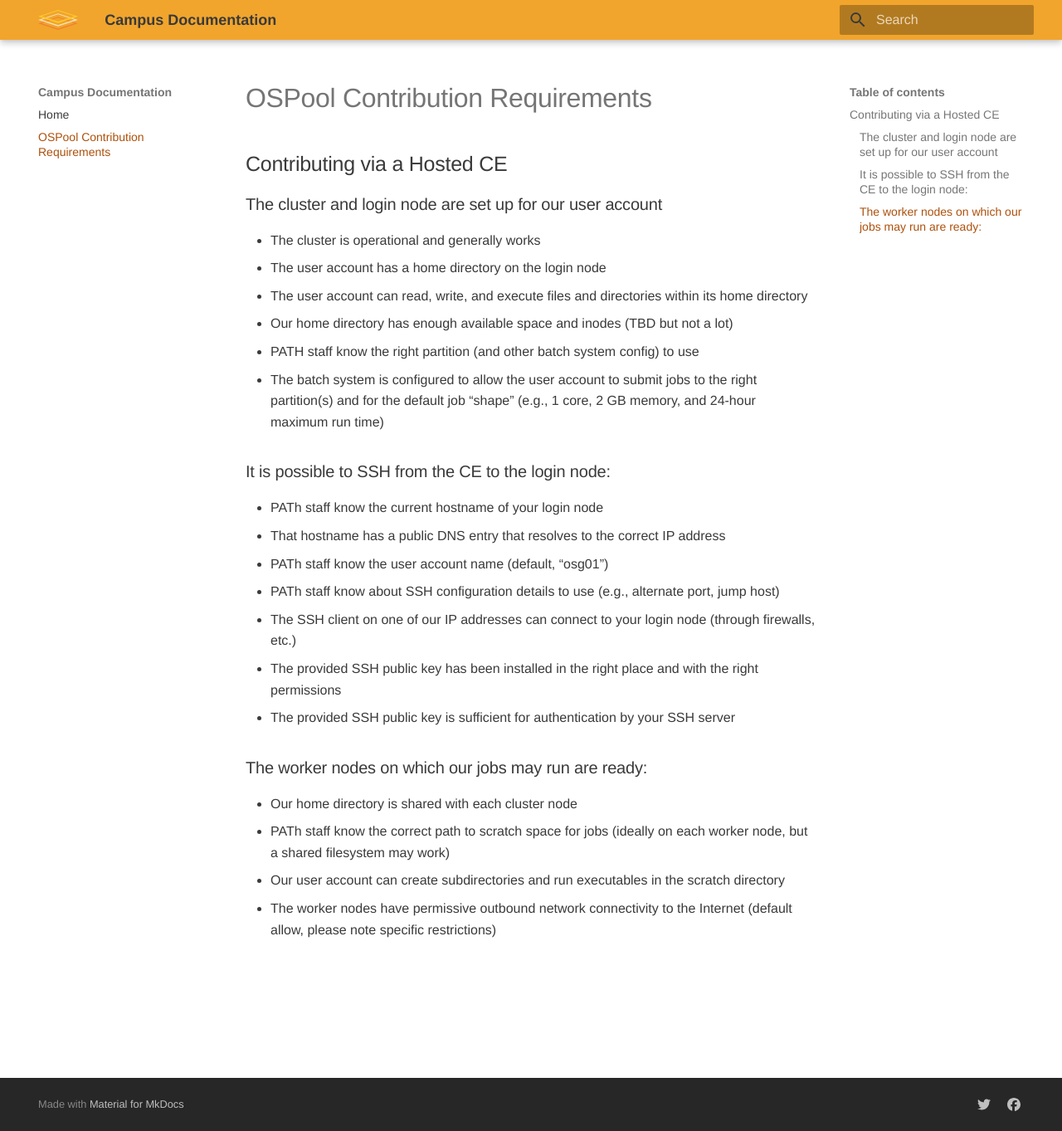
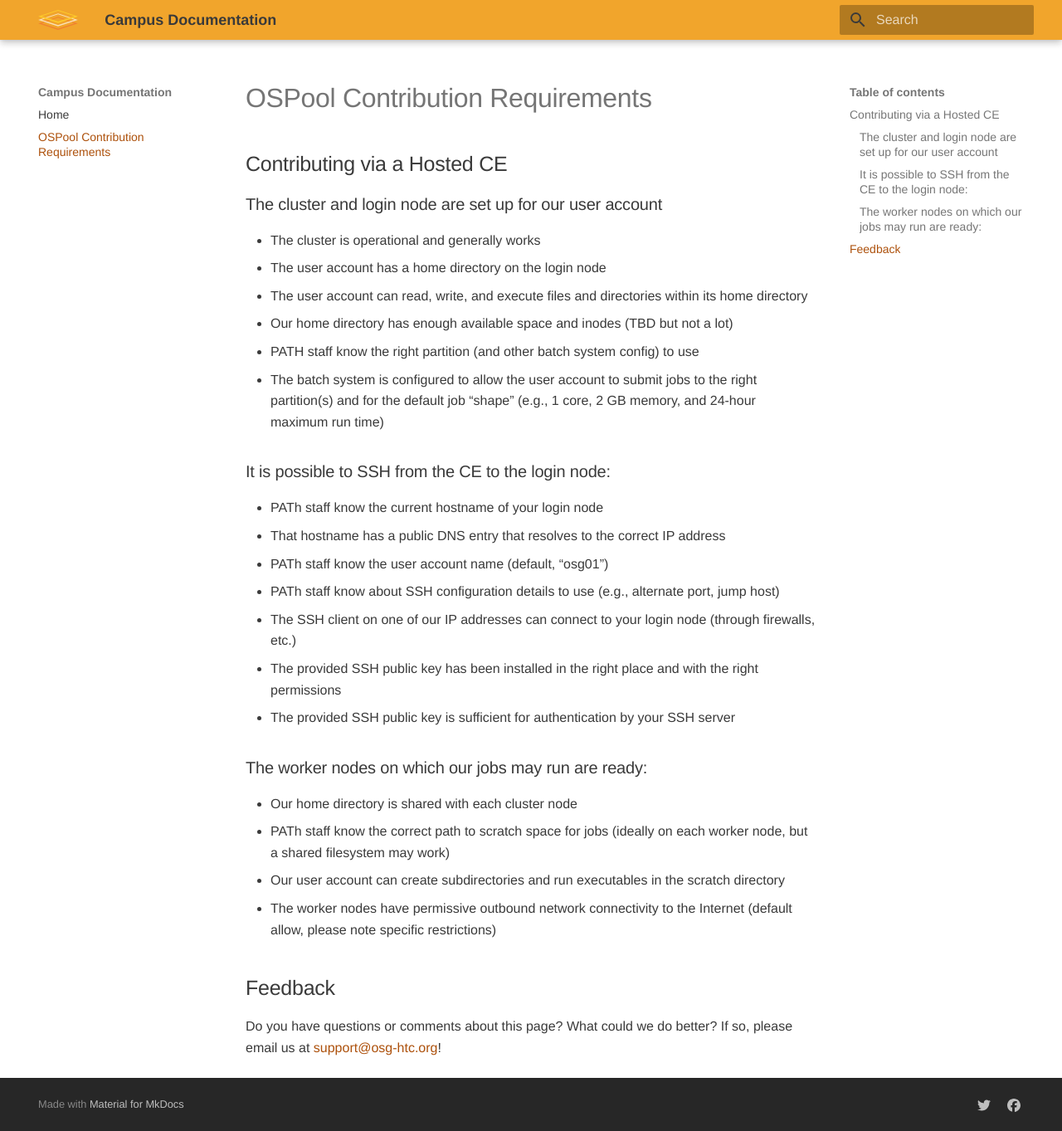
Before and after one commit to osg-htc/campus-docs, an MkDocs documentation site: the page built from docs/ospool-requirements.md, in a window 1280 px wide and 1363 px high. Shown: the whole window at 83% size. Built offline with MkDocs 1.6.1 and Material for MkDocs 9.7.7, drawn with Linux system fonts in a browser that asks for light colours.

Commit message:
Added feedback section to reqs page

```diff
--- a/docs/ospool-requirements.md
+++ b/docs/ospool-requirements.md
@@ -27,3 +27,10 @@
 -   PATh staff know the correct path to scratch space for jobs (ideally on each worker node, but a shared filesystem may work)
 -   Our user account can create subdirectories and run executables in the scratch directory
 -   The worker nodes have permissive outbound network connectivity to the Internet (default allow, please note specific restrictions)
+
+
+## Feedback
+
+Do you have questions or comments about this page?
+What could we do better?
+If so, please email us at [support@osg-htc.org](mailto:support@osg-htc.org)!
```
